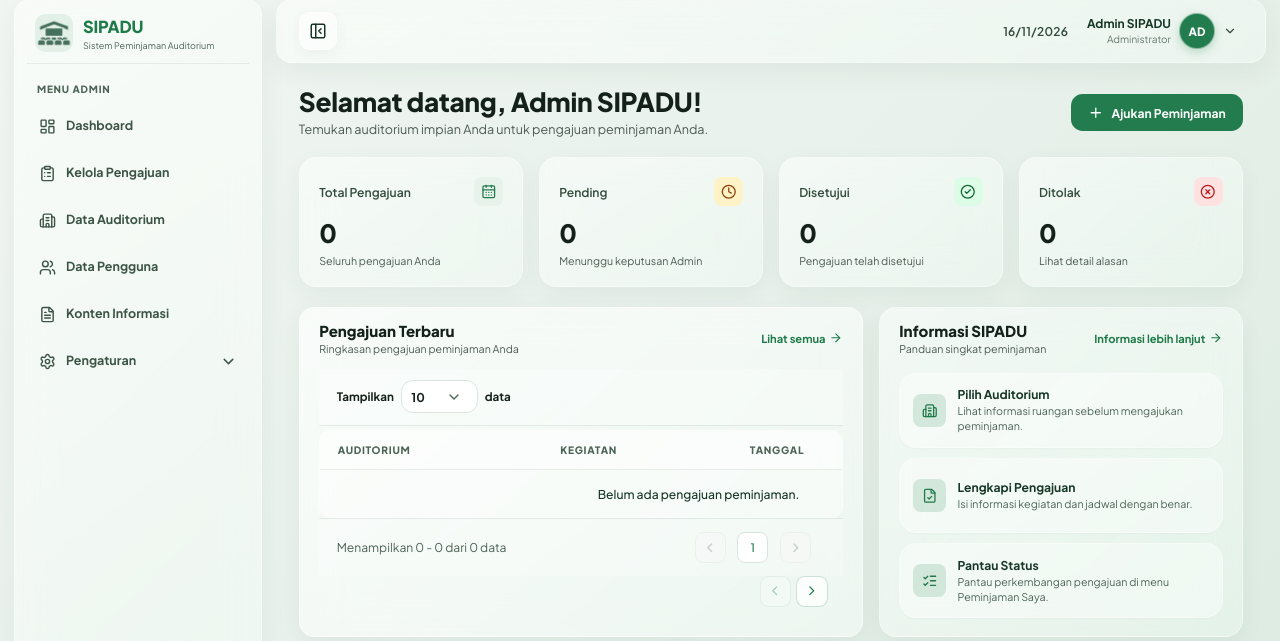
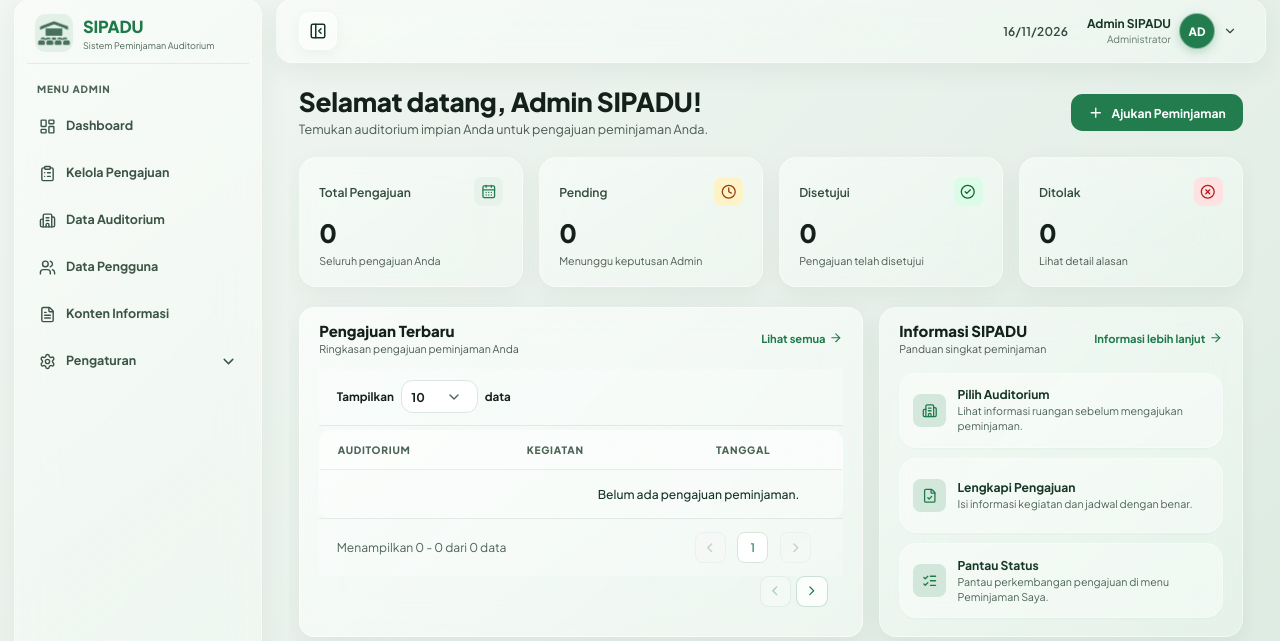
Before and after one commit to sekarpn/SIPADU, a Laravel app: page /pegawai in a window 1280 px wide; the page is wider, and only the part inside the window is pictured. Shown: the part 15-656 px from the top of that part. Run offline with Laravel 12, Linux system fonts and the light colour scheme; a user stored in the database is signed in; data comes from the database, SQL or seed files in the repository; data that the repository does not hold is empty.

Commit message:
benerin logo favicon dan dashboard mhs-pegawai

```diff
--- a/resources/views/borrower/dashboard.blade.php
+++ b/resources/views/borrower/dashboard.blade.php
@@ -18,10 +18,31 @@
         min-height: 100vh;
     }
 
+    /* Cegah halaman dashboard melebar dan memunculkan scrollbar horizontal */
+    html,
+    body {
+        max-width: 100%;
+        overflow-x: clip !important;
+    }
+
+    .app-layout {
+        width: 100%;
+        max-width: 100%;
+        overflow-x: clip !important;
+    }
+
+    .app-layout > main,
+    .app-layout > main > .main-content,
+    .dashboard-page {
+        min-width: 0;
+        max-width: 100%;
+        box-sizing: border-box;
+    }
+
     .dashboard-page {
         width: 100%;
-        box-sizing: border-box;
         padding: 10px 10px 35px;
+        overflow-x: clip;
     }
 
     /* HEADER */
@@ -243,16 +264,24 @@
         background: rgba(255, 255, 255, 0.42) !important;
         border: 1px solid rgba(255, 255, 255, 0.35) !important;
         border-radius: 12px;
-        overflow-x: auto;
+        overflow-x: hidden;
         overflow-y: hidden;
     }
 
     .dashboard-table {
         width: 100%;
+        min-width: 0;
+        max-width: 100%;
         height: 100%;
+        table-layout: fixed;
         border-collapse: collapse;
         font-size: 12px;
-        min-width: 480px;
+    }
+
+    .dashboard-table th,
+    .dashboard-table td {
+        overflow-wrap: anywhere;
+        word-break: normal;
     }
 
     .dashboard-table th {
--- a/resources/views/layouts/app.blade.php
+++ b/resources/views/layouts/app.blade.php
@@ -4,7 +4,11 @@
     <meta charset="utf-8">
     <meta name="viewport" content="width=device-width, initial-scale=1">
 
-    <title>{{ $title ?? 'SIPADU' }} · SIPADU UPNVJ</title>
+    <title>{{ $title ?? 'SIPADU' }}</title>
+
+    {{-- FAVICON SIPADU --}}
+    <link rel="icon" type="image/png" href="{{ asset('images/favicon.png') }}">
+    <link rel="shortcut icon" type="image/png" href="{{ asset('images/logo/LogoFavicon_sipadu.png') }}">
 
     <link rel="preconnect" href="https://fonts.googleapis.com">
     <link rel="preconnect" href="https://fonts.gstatic.com" crossorigin>
```
Also changed, not shown: resources/views/pegawai/dashboard.blade.php (+37 -8 lines), public/images/logo/LogoFavicon_sipadu.png (added).
